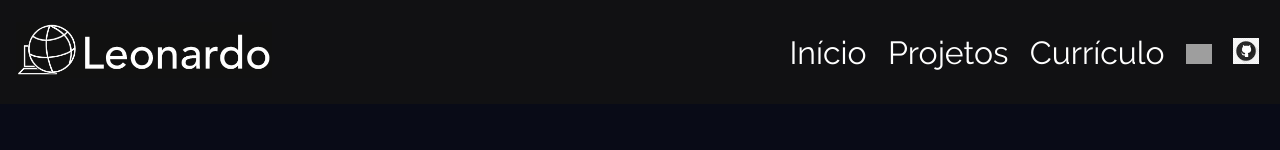
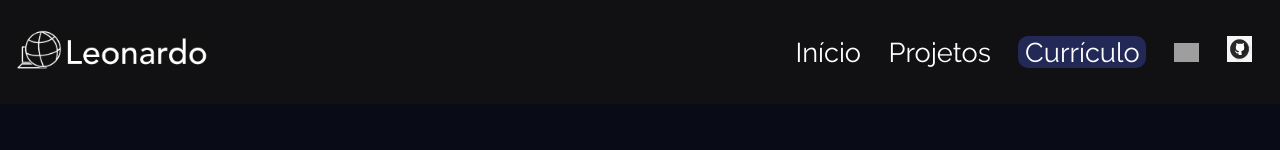
Before and after one commit to Le0z1nk/Portfolio, a React (Create React App) app: page / in a window 1280 px wide. Shown: the top 150 px of the page. Built offline with nearby package versions, Linux system fonts and the light colour scheme; grey boxes are pictures that could not be loaded.

Commit message:
atualizando curriculo e melhorias no design da header

```diff
--- a/src/App.js
+++ b/src/App.js
@@ -6,6 +6,7 @@ const GlobalStyle = createGlobalStyle`
   margin: 0;
   padding:0;
   box-sizing: border-box;
+  font-family: 'Raleway', sans-serif;
 }
 body {
   background-color: rgb(9, 11, 23);
--- a/src/Components/Header/header.js
+++ b/src/Components/Header/header.js
@@ -22,7 +22,7 @@ export default function Header() {
                 <ul>
                     <S.LiMenu><Link to="/">Início</Link></S.LiMenu>
                     <S.LiMenu><Link to="projetos">Projetos</Link></S.LiMenu>
-                    <S.LiMenu><a href="https://drive.google.com/file/d/1pm0jq4eF3DYKT6PYFp3v0bUOgEsRrLp7/view?usp=drive_link">Currículo</a></S.LiMenu>
+                    <S.LiMenu><a href="https://drive.google.com/file/d/1ld3JCXFBmyqEd0Xml5yCd2YU4Nq5Cx4S/view?usp=sharing">Currículo</a></S.LiMenu>
                     <div>
                     <S.LiMenu><a href="https://www.linkedin.com/in/leonardo-amorim-de-sousa-1b7329251/"><img src={Linkedin} alt="logolinkedin" /></a></S.LiMenu>
                     <S.LiMenu><a href="https://github.com/Le0z1nk"><img src={GitHub} alt="githublogo" /></a></S.LiMenu>
@@ -43,9 +43,9 @@ export default function Header() {
             <S.HeaderUl>
                 <S.HeaderLi><Link to="/">Início</Link></S.HeaderLi>
                 <S.HeaderLi><Link to="projetos">Projetos</Link></S.HeaderLi>
-                <S.HeaderLi><a href="https://drive.google.com/file/d/1CF2DzUypOaBd74Vj5WgbY6XZKn0U4AXG/view?usp=drive_link">Currículo</a></S.HeaderLi>
-                <S.HeaderLi><a href="https://www.linkedin.com/in/leonardo-amorim-de-sousa-1b7329251/"><img src={Linkedin} alt="logolinkedin" /></a></S.HeaderLi>
-                <S.HeaderLi><a href="https://github.com/Le0z1nk"><img src={GitHub} alt="githublogo" /></a></S.HeaderLi>
+                <S.Curriculo><a href="https://drive.google.com/file/d/1ld3JCXFBmyqEd0Xml5yCd2YU4Nq5Cx4S/view?usp=sharing" target="_blank" rel="noreferrer">Currículo</a></S.Curriculo>
+                <S.HeaderLi><a href="https://www.linkedin.com/in/leonardo-amorim-de-sousa-1b7329251/" target="_blank" rel="noreferrer"><img src={Linkedin} alt="logolinkedin" /></a></S.HeaderLi>
+                <S.HeaderLi><a href="https://github.com/Le0z1nk" target="_blank" rel="noreferrer"><img src={GitHub} alt="githublogo" /></a></S.HeaderLi>
             </S.HeaderUl>
         </S.Nav>
         </S.Header>
--- a/src/Components/Header/header_style.js
+++ b/src/Components/Header/header_style.js
@@ -1,6 +1,6 @@
 import styled from 'styled-components'
 
-export const Header = styled.header `
+export const Header = styled.header`
 display: flex;
 justify-content: space-between;
 height: 13vh;
@@ -22,9 +22,9 @@ background-color: rgb(17, 17, 19);
 
 }
 `
-export const HeaderImg = styled.img `
+export const HeaderImg = styled.img`
 margin-left: 1rem;
-width: 20vw;
+width: 15vw;
 cursor: pointer;
 @media (min-width: 201px) and (max-width: 500px) {
     width: 45vw;
@@ -33,7 +33,7 @@ cursor: pointer;
     width: 30vw;
 }
 `
-export const Nav = styled.nav `
+export const Nav = styled.nav`
 width: 40vw;
 @media (min-width: 201px) and (max-width: 500px) {
     display: none;
@@ -42,22 +42,21 @@ width: 40vw;
     width: 59vw;
 }
 `
-export const HeaderUl = styled.ul `
+export const HeaderUl = styled.ul`
 list-style: none;
 display: flex;
 justify-content: space-evenly;
 `
-export const HeaderLi = styled.li `
-font-size: 2rem;
-color: white;
+export const HeaderLi = styled.li`
+font-size: 1.7rem;
 cursor: pointer;
-transition: 0.5s;
-font-family: 'Raleway', sans-serif;
+transition: 0.3s;
 img {
     width: 2vw;
 }
 :hover {
-    transform: scale(1.1);
+    transform:scale(1.05);
+    transition: 0.3s;
 }
 @media (min-width: 201px) and (max-width: 500px) {
     font-size: 15px;
@@ -73,7 +72,26 @@ a {
     }
 }
 `
-export const Menu = styled.button `
+export const Curriculo = styled.li`
+    font-size: 1.7rem;
+    color: white;
+    cursor: pointer;
+    transition: 0.3s;
+    width: 25%;
+    background-color: rgb(35, 41, 87);
+    text-align: center;
+    border-radius: 10px;
+    height: 10%;
+    :hover {
+        background-color: rgb(63, 73, 149);
+        transition: 0.3s;
+    }
+    a {
+    color: white;
+    text-decoration: none;
+}
+`
+export const Menu = styled.button`
 display: none;
 color: white;
 background-color: rgb(9, 11, 23);
@@ -85,7 +103,7 @@ right: 2rem;
     display: flex;
 }
 `
-export const LiMenu = styled.li `
+export const LiMenu = styled.li`
 color: white;
 list-style: none;
 img {
@@ -96,7 +114,7 @@ a {
     text-decoration: none;
 }
 `
-export const NavMenu = styled.nav `
+export const NavMenu = styled.nav`
 background-color: rgb(9, 11, 23);
 width: 100%;
 display: flex;
```
